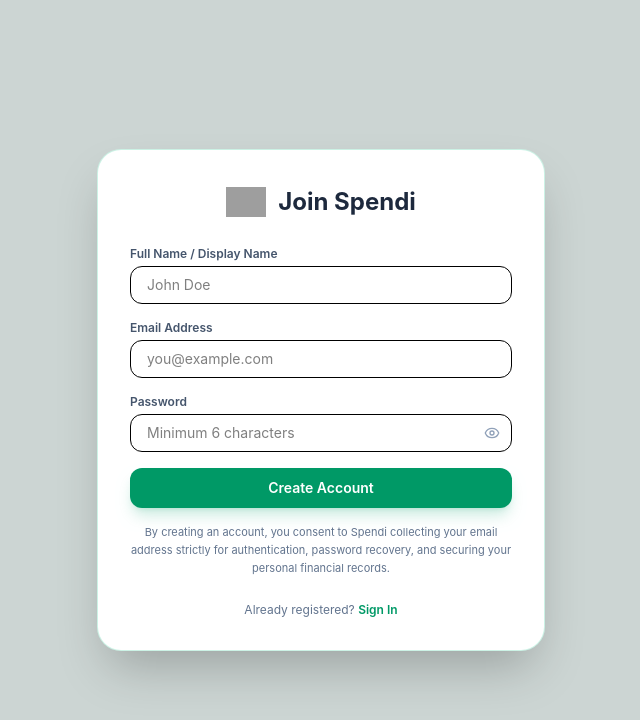
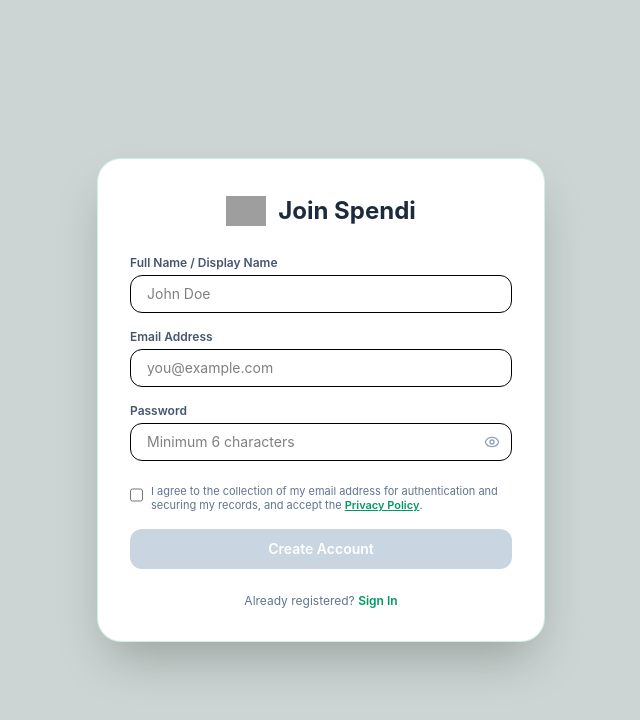
Before and after one commit to AsTing04/Spendi-App, a React (Vite) app: page / in a window 1280 px wide. Both pictures are taken after typing "name@example.com", "Sample123" into the empty fields and a click on the button "Create Account". Shown: the top 720 px of the page, without its empty margins (319-959 px from the left). Built offline with nearby package versions, Linux system fonts and the light colour scheme; no server answers; grey boxes are pictures that could not be loaded.

Commit message:
Add terms agreement checkbox to signup form
Added a checkbox for terms agreement in the signup form and implemented validation to ensure the user agrees to the terms before account creation.

```diff
--- a/src/Signup.jsx
+++ b/src/Signup.jsx
@@ -7,12 +7,20 @@
   const [email, setEmail] = useState('');
   const [password, setPassword] = useState('');
   const [showPassword, setShowPassword] = useState(false);
+  const [agreedToTerms, setAgreedToTerms] = useState(false); // 👈 Track checkbox agreement state
   const [error, setError] = useState('');
   const [message, setMessage] = useState('');
   const [loading, setLoading] = useState(false);
 
   const handleSignup = async (e) => {
     e.preventDefault();
+
+    // Secondary guard check
+    if (!agreedToTerms) {
+      setError('You must agree to the Terms and Privacy Policy to create an account.');
+      return;
+    }
+
     setLoading(true);
     setError('');
     setMessage('');
@@ -29,11 +37,12 @@
       setError(error.message);
     } else {
       setMessage('Account created successfully! Check your email to verify.');
+      setFullName('');
+      setEmail('');
+      setPassword('');
+      setAgreedToTerms(false);
     }
 
-    setFullName('');
-    setEmail('');
-    setPassword('');
     setLoading(false);
   };
 
@@ -50,7 +59,9 @@
 
         <form onSubmit={handleSignup} className="space-y-4">
           <div>
-            <label className="block text-xs font-semibold text-slate-600 dark:text-slate-300 mb-1">Full Name / Display Name</label>
+            <label className="block text-xs font-semibold text-slate-600 dark:text-slate-300 mb-1">
+              Full Name / Display Name
+            </label>
             <input
               type="text"
               value={fullName}
@@ -62,7 +73,9 @@
           </div>
 
           <div>
-            <label className="block text-xs font-semibold text-slate-600 dark:text-slate-300 mb-1">Email Address</label>
+            <label className="block text-xs font-semibold text-slate-600 dark:text-slate-300 mb-1">
+              Email Address
+            </label>
             <input
               type="email"
               value={email}
@@ -74,7 +87,9 @@
           </div>
 
           <div>
-            <label className="block text-xs font-semibold text-slate-600 dark:text-slate-300 mb-1">Password</label>
+            <label className="block text-xs font-semibold text-slate-600 dark:text-slate-300 mb-1">
+              Password
+            </label>
             <div className="relative">
               <input
                 type={showPassword ? 'text' : 'password'}
@@ -95,19 +110,36 @@
             </div>
           </div>
 
+          {/* Terms & Privacy Policy Checkbox */}
+          <div className="flex items-start gap-2 pt-2">
+            <input
+              type="checkbox"
+              id="terms"
+              checked={agreedToTerms}
+              onChange={(e) => setAgreedToTerms(e.target.checked)}
+              className="mt-0.5 h-4 w-4 rounded border-slate-300 text-emerald-600 focus:ring-emerald-500 dark:border-slate-700 dark:bg-slate-800"
+            />
+            <label htmlFor="terms" className="text-[11px] text-slate-500 dark:text-slate-400 leading-tight cursor-pointer">
+              I agree to the collection of my email address for authentication and securing my records, and accept the{' '}
+              <a href="/privacy.html" target="_blank" className="text-emerald-600 dark:text-emerald-400 font-semibold underline">
+                Privacy Policy
+              </a>.
+            </label>
+          </div>
+
+          {/* Submit Button (Disabled unless agreedToTerms is true) */}
           <button
             type="submit"
-            disabled={loading}
-            className="w-full py-2.5 bg-emerald-600 hover:bg-emerald-700 text-white text-sm font-semibold rounded-xl transition shadow-lg shadow-emerald-600/20"
+            disabled={loading || !agreedToTerms}
+            className={`w-full py-2.5 text-white text-sm font-semibold rounded-xl transition shadow-lg ${
+              loading || !agreedToTerms
+                ? 'bg-slate-300 dark:bg-slate-700 cursor-not-allowed shadow-none'
+                : 'bg-emerald-600 hover:bg-emerald-700 shadow-emerald-600/20'
+            }`}
           >
             {loading ? 'Registering...' : 'Create Account'}
           </button>
         </form>
-
-        {/* Email Terms & Data Privacy Consent Disclaimer */}
-        <p className="mt-4 text-[11px] text-slate-500 dark:text-slate-400 text-center leading-relaxed">
-          By creating an account, you consent to Spendi collecting your email address strictly for authentication, password recovery, and securing your personal financial records.
-        </p>
 
         <p className="mt-6 text-center text-xs text-slate-500 dark:text-slate-400">
           Already registered?{' '}
```
